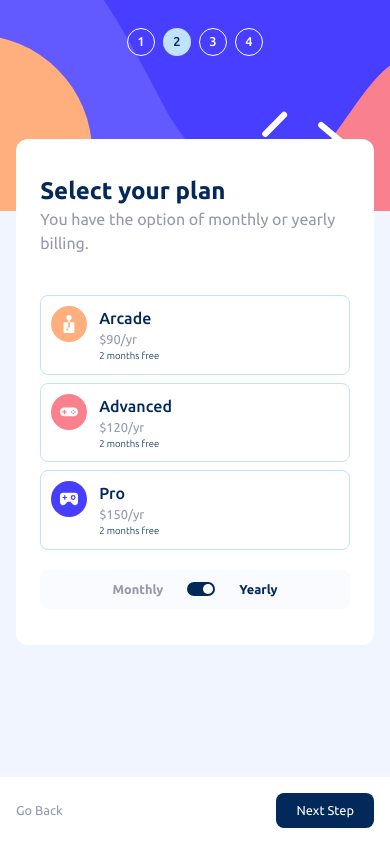
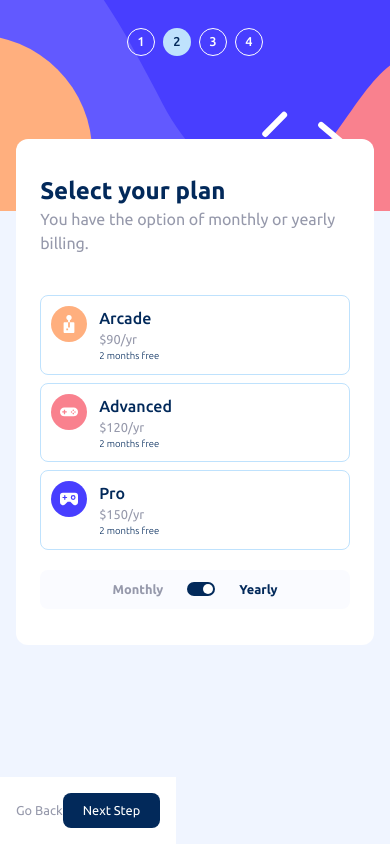
Before and after one commit to itksweb/multi-step-form-react, a React (Vite) app: page / in a window 390 px wide. Built offline with nearby package versions, Linux system fonts and the light colour scheme.

Commit message:
Mobile control buttons optimized

```diff
--- a/src/App.jsx
+++ b/src/App.jsx
@@ -114,7 +114,7 @@ const App = () => {
         {/* control buttons  */}
         {!confirmed && (
           <div
-            className={` p-4 max-sm:bg-[var(--White)]  flex -mx-4 sm:-mx-0 sm:px-8 ${
+            className={` p-4 max-sm:fixed max-sm:bottom-0 max-sm:bg-[var(--White)]  flex -mx-4 sm:-mx-0 sm:px-8 ${
               step === 1 ? "justify-end" : "justify-between"
             }`}
           >
```
